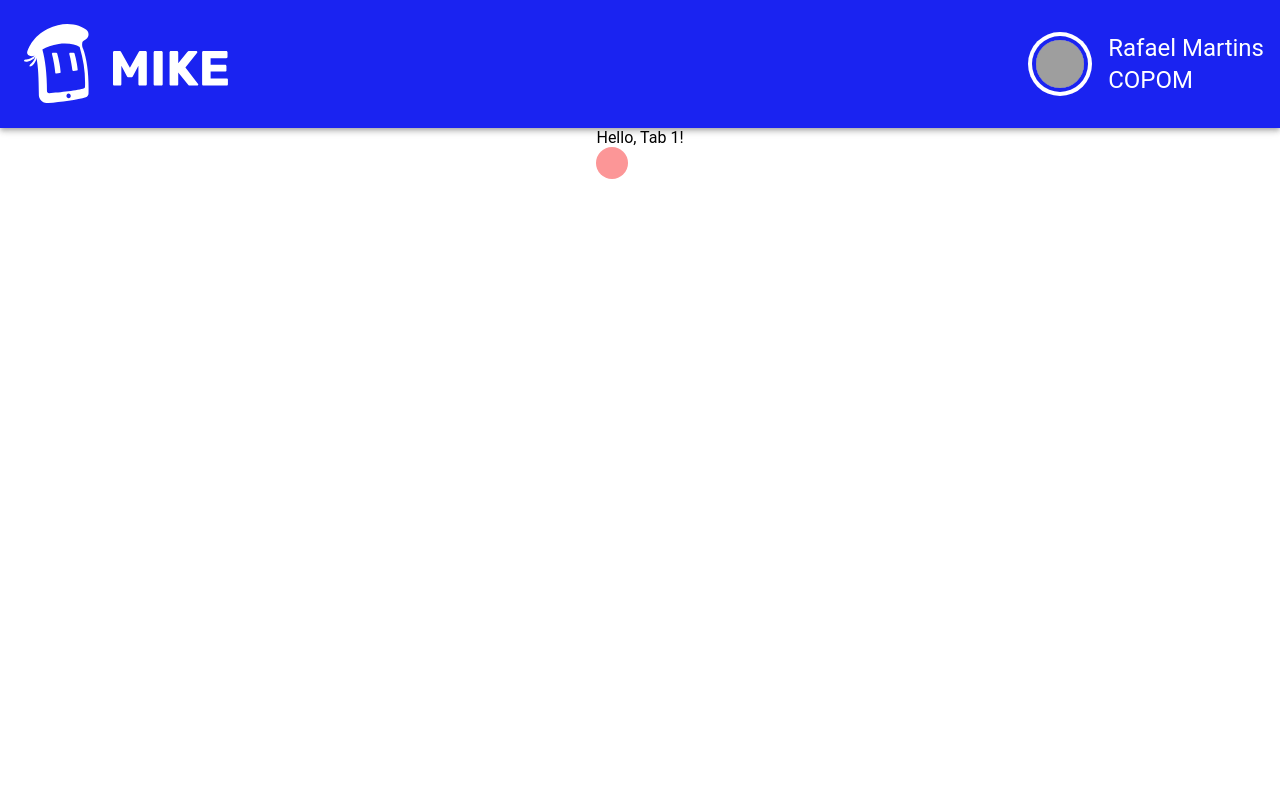
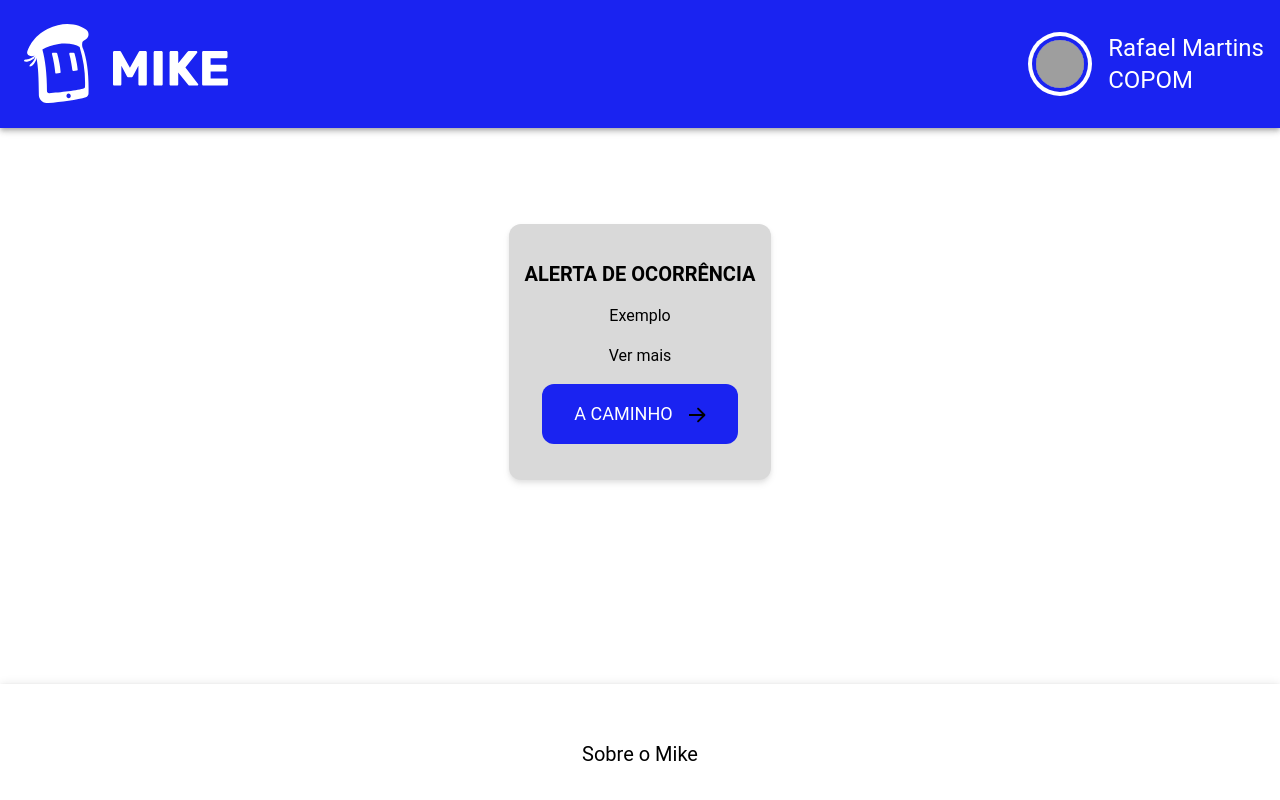
Before and after one commit to Company-FMG/pm-digital, a React (Vite) app: page / in a window 1280 px wide. Built offline with nearby package versions, Linux system fonts and the light colour scheme; grey boxes are pictures that could not be loaded.

Commit message:
feat: created FooterMike and AlertaOcorrenciaMike

```diff
--- a/src/components/global/FooterMike.tsx
+++ b/src/components/global/FooterMike.tsx
@@ -0,0 +1,31 @@
+import { useState } from "react";
+import rightarrow from "../../assets/rightarrow.svg";
+export default function FooterMike() {
+  const [show, setShow] = useState(false);
+
+  function handleShow() {
+    setShow(!show)
+  }
+  return (
+    <>
+      <div className="flex flex-col gap-2 p-8 items-center justify-center rounded-t-2xl">
+        <div className="pb-2">{show &&<button className="text-center bg-bluemike text-xl text-[#FFFFFF] p-2 rounded-xl h-14 w-72">
+            Dados da Ocorrência
+          </button>}
+
+        </div>
+        <div>{show &&<button className="bg-cinzamike text-xl text-black p-2 rounded-xl h-14 w-72">
+            Finalizar Ocorrência
+            <img className="pl-4 inline-block" src={rightarrow} alt="" />
+          </button>}
+
+        </div>
+        <div>
+          <h1 className="text-center text-xl text-black" onClick={handleShow}>
+            Sobre o Mike
+          </h1>
+        </div>
+      </div>
+    </>
+  );
+}
--- /dev/null
+++ b/src/components/modals/AlertaOcorrenciaMike.tsx
@@ -0,0 +1,34 @@
+import rightarrow from "../../assets/rightarrow.svg";
+export default function AlertaOcorrenciaMike() {
+  return (
+    <>
+      <div className="lg:flex lg:justify-center ">
+        <div className="rounded-xl drop-shadow-md bg-cinzamike h-64 m-8 mt-24">
+          <div className="flex flex-col min-h-full items-center justify-center p-4 text-center gap-4">
+            <div className="">
+              <h1 className="text-xl font-bold">ALERTA DE OCORRÊNCIA</h1>
+            </div>
+            <div>
+              <p>Exemplo</p>
+            </div>
+            <div>
+              <p>
+                <a href="">Ver mais</a>
+              </p>
+            </div>
+            <div>
+              <button className="text-center bg-bluemike text-lg text-white rounded-xl h-[50] w-max px-8 py-4">
+                A CAMINHO
+                <img
+                  className="pl-4 inline-block fill-white"
+                  src={rightarrow}
+                  alt=""
+                />
+              </button>
+            </div>
+          </div>
+        </div>
+      </div>
+    </>
+  );
+}
--- a/src/pages/Tab3.tsx
+++ /dev/null
@@ -1,23 +0,0 @@
-import { IonContent, IonHeader, IonPage, IonTitle, IonToolbar } from '@ionic/react';
-
-const Tab3: React.FC = () => {
-  return (
-    <IonPage>
-      <IonHeader>
-        <IonToolbar>
-          <IonTitle>Tab 3</IonTitle>
-        </IonToolbar>
-      </IonHeader>
-      <IonContent fullscreen>
-        <IonHeader collapse="condense">
-          <IonToolbar>
-            <IonTitle size="large">Tab 3</IonTitle>
-          </IonToolbar>
-        </IonHeader>
-
-      </IonContent>
-    </IonPage>
-  );
-};
-
-export default Tab3;
--- a/src/routes/Home.tsx
+++ b/src/routes/Home.tsx
@@ -1,29 +1,31 @@
-import { IonContent, IonHeader, IonPage, IonTitle, IonToolbar, IonFooter } from '@ionic/react';
-import NavbarMike from '../components/global/NavbarMike';
-import FooterMike from '../components/global/FooterMike';
+import {
+  IonContent,
+  IonHeader,
+  IonPage,
+  IonTitle,
+  IonToolbar,
+  IonFooter,
+} from "@ionic/react";
+import NavbarMike from "../components/global/NavbarMike";
+import FooterMike from "../components/global/FooterMike";
+import AlertaOcorrenciaMike from "../components/modals/AlertaOcorrenciaMike"
 
-
-export default function Home () {
+export default function Home() {
   return (
     <IonPage>
       <IonHeader>
         <IonToolbar>
-          <NavbarMike/>
+          <NavbarMike />
         </IonToolbar>
       </IonHeader>
       <IonContent fullscreen>
-        <div className="grid place-content-center">
-          <div className=""></div>
-          <h1>Hello, Tab 1!</h1>
-          <div className="bg-red w-8 h-8 rounded-full text-lg"></div>
-        </div>
+        <AlertaOcorrenciaMike/>
       </IonContent>
-     {/* <IonFooter>
+      <IonFooter>
         <IonToolbar>
-          <FooterMike/>
+          <FooterMike />
         </IonToolbar>
       </IonFooter>
-        */}
     </IonPage>
   );
-};
+}
--- a/tailwind.config.js
+++ b/tailwind.config.js
@@ -1,16 +1,14 @@
 /** @type {import('tailwindcss').Config} */
 export default {
-  content: [
-    "./index.html",
-    "./src/**/*.{js,ts,jsx,tsx}",
-  ],
+  content: ["./index.html", "./src/**/*.{js,ts,jsx,tsx}"],
   theme: {
     extend: {
       colors: {
-        'red': '#FC9697',
-        'bluemike': '#1A23F1',
+        red: "#FC9697",
+        bluemike: "#1A23F1",
+        cinzamike: "#D9D9D9",
       },
     },
   },
   plugins: [],
-}
+};
```
Also changed, not shown: src/assets/rightarrow.svg (added).
